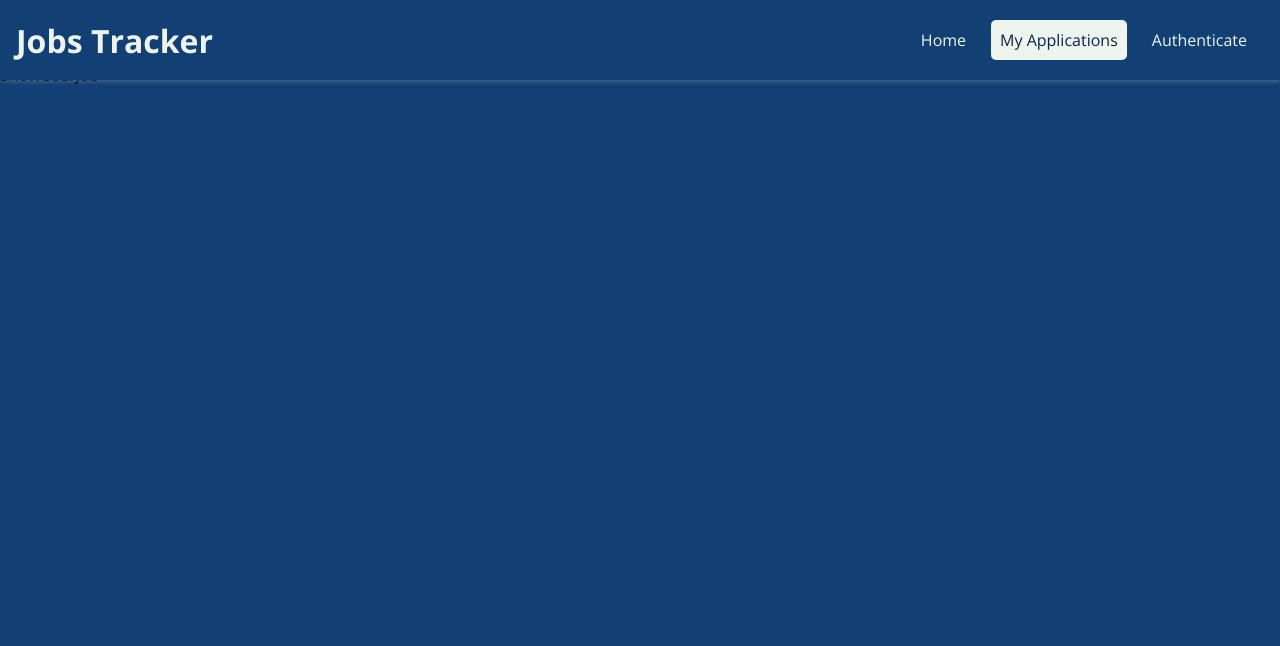
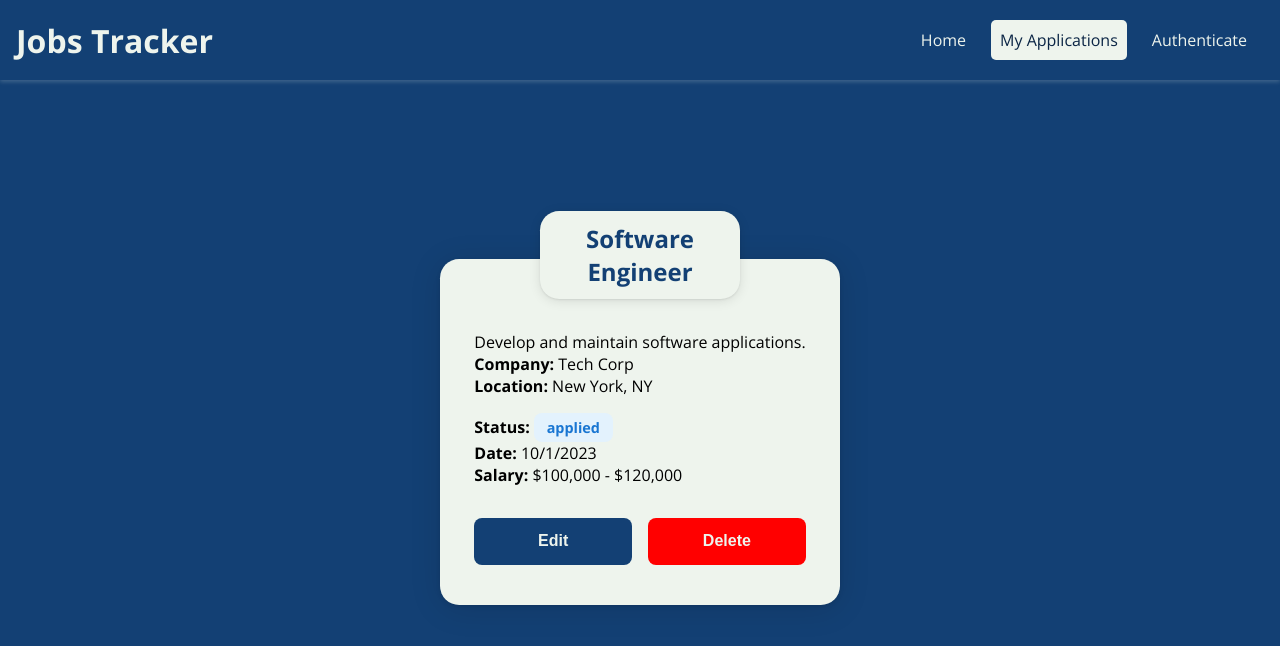
Before and after one commit to FedericoPiazzolla/job-tracker-mern, a React (Vite) app in the folder client/: page /u1/jobs/j1 in a window 1280 px wide. Shown: the top 646 px of the page. Built offline with nearby package versions, Linux system fonts and the light colour scheme.

Commit message:
add: starting ShowUserJob component and style

```diff
--- a/client/src/jobs/components/JobsFilters.jsx
+++ b/client/src/jobs/components/JobsFilters.jsx
@@ -8,14 +8,14 @@ const JobsFilters = ({
 }) => (
   <div className="user-jobs__filters">
     <label>
-      Sort by date:{" "}
+      Sort by date:
       <select value={sortOrder} onChange={(e) => setSortOrder(e.target.value)}>
         <option value="desc">Newest first</option>
         <option value="asc">Oldest first</option>
       </select>
     </label>
     <label>
-      Status:{" "}
+      Status:
       <select
         value={statusFilter}
         onChange={(e) => setStatusFilter(e.target.value)}>
--- a/client/src/jobs/pages/ShowUserJob.jsx
+++ b/client/src/jobs/pages/ShowUserJob.jsx
@@ -1,7 +1,72 @@
 import React from "react";
 
+import "./style/ShowUserJob.css";
+
+const statusClass = {
+  applied: "status-applied",
+  interviewing: "status-interviewing",
+  offer: "status-offer",
+  rejected: "status-rejected",
+};
+
+const DUMMY_JOBS = [
+  {
+    id: "j1",
+    title: "Software Engineer",
+    description: "Develop and maintain software applications.",
+    website: "https://example.com",
+    company: "Tech Corp",
+    location: "New York, NY",
+    status: "applied",
+    date: "2023-10-01",
+    salary: "$100,000 - $120,000",
+    creator: "u1",
+  },
+];
+
 const ShowUserJob = () => {
-  return <div>ShowUserJob</div>;
+  return (
+    <div className="userJojb-container">
+      <div className="userJob-list">
+        {DUMMY_JOBS.map((job) => (
+          <div key={job.id} className="userJob-item">
+            <h3>{job.title}</h3>
+            <p>{job.description}</p>
+            <ul>
+              <li>
+                <strong>Company:</strong> {job.company}
+              </li>
+              <li>
+                <strong>Location:</strong> {job.location}
+              </li>
+              <li>
+                <strong>Status:</strong>{" "}
+                <span
+                  className={`userJob-status ${
+                    statusClass[job.status?.toLowerCase()] || ""
+                  }`}>
+                  {job.status}
+                </span>
+              </li>
+              <li>
+                <strong>Date:</strong> {new Date(job.date).toLocaleDateString()}
+              </li>
+              <li>
+                <strong>Salary:</strong> {job.salary}
+              </li>
+            </ul>
+
+            <div className="userJob-actions">
+              <button className="user-job-btn userJob-edit-btn">Edit</button>
+              <button className="user-job-btn userJob-delete-btn">
+                Delete
+              </button>
+            </div>
+          </div>
+        ))}
+      </div>
+    </div>
+  );
 };
 
 export default ShowUserJob;
--- a/client/src/jobs/pages/UsersJobs.jsx
+++ b/client/src/jobs/pages/UsersJobs.jsx
@@ -111,7 +111,7 @@ const UsersJobs = () => {
             </li>
             {filteredJobs.map((job) => (
               <NavLink
-                to={`/u1/jobs/${job.id}`}
+                to={`/u1/jobs/j1`} //da sostituire con id reali a db
                 key={job.id}
                 className="user-jobs__item-link">
                 <JobCard
--- /dev/null
+++ b/client/src/jobs/pages/style/ShowUserJob.css
@@ -0,0 +1,119 @@
+.userJojb-container {
+  display: flex;
+  align-items: center;
+  justify-content: center;
+  height: calc(100vh - 4rem);
+  background: var(--primary-color);
+}
+
+.userJob-list {
+  background-color: var(--background-color);
+  padding: 2.5rem 2rem;
+  border-radius: 1.2rem;
+  box-shadow: 0 4px 32px 0 rgba(0,0,0,0.12), 0 1.5px 4px 0 rgba(0,0,0,0.10);
+  min-width: 320px;
+  max-width: 400px;
+  width: 100%;
+  margin: 0 auto;
+  display: flex;
+  flex-direction: column;
+  gap: 1.5rem;
+  align-items: center;
+  position: relative;
+}
+
+.userJob-list h3 {
+  align-self: center;
+  text-align: center;
+  font-size: 1.5rem;
+  font-weight: 700;
+  background: var(--background-color);
+  color: var(--primary-color);
+  padding: 0.7rem 2rem;
+  border-radius: 1.2rem;
+  box-shadow: 0 2px 12px 0 rgba(0,0,0,0.10), 0 1px 2px 0 rgba(0,0,0,0.08);
+  position: absolute ;
+  top: -3rem;
+  left: 50%;
+  transform: translateX(-50%);
+  z-index: 2;
+}
+
+.userJob-list p {
+  margin-top: 2rem;
+}
+
+.userJob-list ul {
+  list-style: none;
+}
+
+.userJob-actions {
+  display: flex;
+  flex-direction: row;
+  gap: 1rem;
+  width: 100%;
+  padding-top: 2rem;
+}
+
+.user-job-btn {
+  display: flex;
+  justify-content: center;
+  align-items: center;
+  width: 100%;
+  padding: 0.8rem 1.5rem;
+  background-color: var(--primary-color);
+  color: var(--background-color);
+  border-color: transparent;
+  border-radius: 0.5rem;
+  font-size: 1rem;
+  font-weight: bold;
+  text-decoration: none;
+  transition: background-color 0.3s ease;
+}
+
+.userJob-delete-btn {
+  background-color: red;
+  color: var(--background-color);
+}
+
+.userJob-status {
+  display: inline-block;
+  padding: 0.3rem 0.8rem;
+  border-radius: 0.5rem;
+  font-size: 0.9rem;
+  font-weight: bold;
+  text-align: center;
+  margin-top: 1rem;
+}
+
+/* Status color variants */
+.userJob-status.status-applied {
+  background: #e3f2fd;
+  color: #1976d2;
+}
+.userJob-status.status-interviewing {
+  background: #fffde7;
+  color: #fbc02d;
+}
+.userJob-status.status-offer {
+  background: #c8e6c9;
+  color: #388e3c;
+}
+.userJob-status.status-rejected {
+  background: #ffebee;
+  color: #d32f2f;
+}
+
+@media (max-width: 768px) {
+  .userJob-list {
+    padding: 1.2rem 0.5rem;
+    min-width: unset;
+    max-width: 98vw;
+  }
+
+  .userJob-list h3 {
+    font-size: 1.1rem;
+    padding: 0.5rem 1rem;
+    top: -1.2rem;
+  }
+}
```
